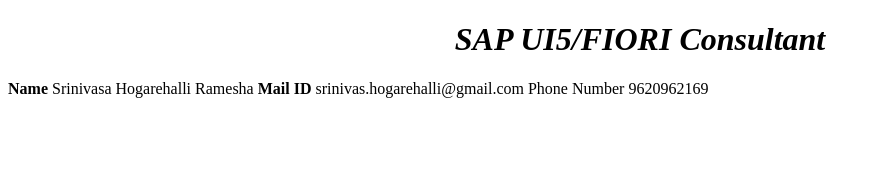
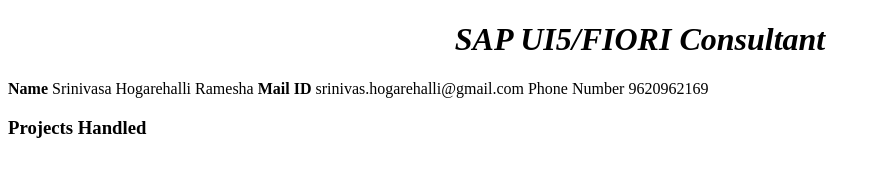
Before and after one commit to gowdaui5/basicHtmlCheck, a plain HTML site: page index.html in a window 1280 px wide. Shown: the whole page, without its empty margins (0-881 px from the left). Drawn offline with Linux system fonts and the light colour scheme.

Commit message:
new h3 tag added
he tag added at git hub level

```diff
--- a/index.html
+++ b/index.html
@@ -18,6 +18,7 @@
 		<label>Phone Number</label>
 		<text>9620962169</text>
 		</div>
+		<h3>Projects Handled</h3>
 
 	</body>
 </html>
```
